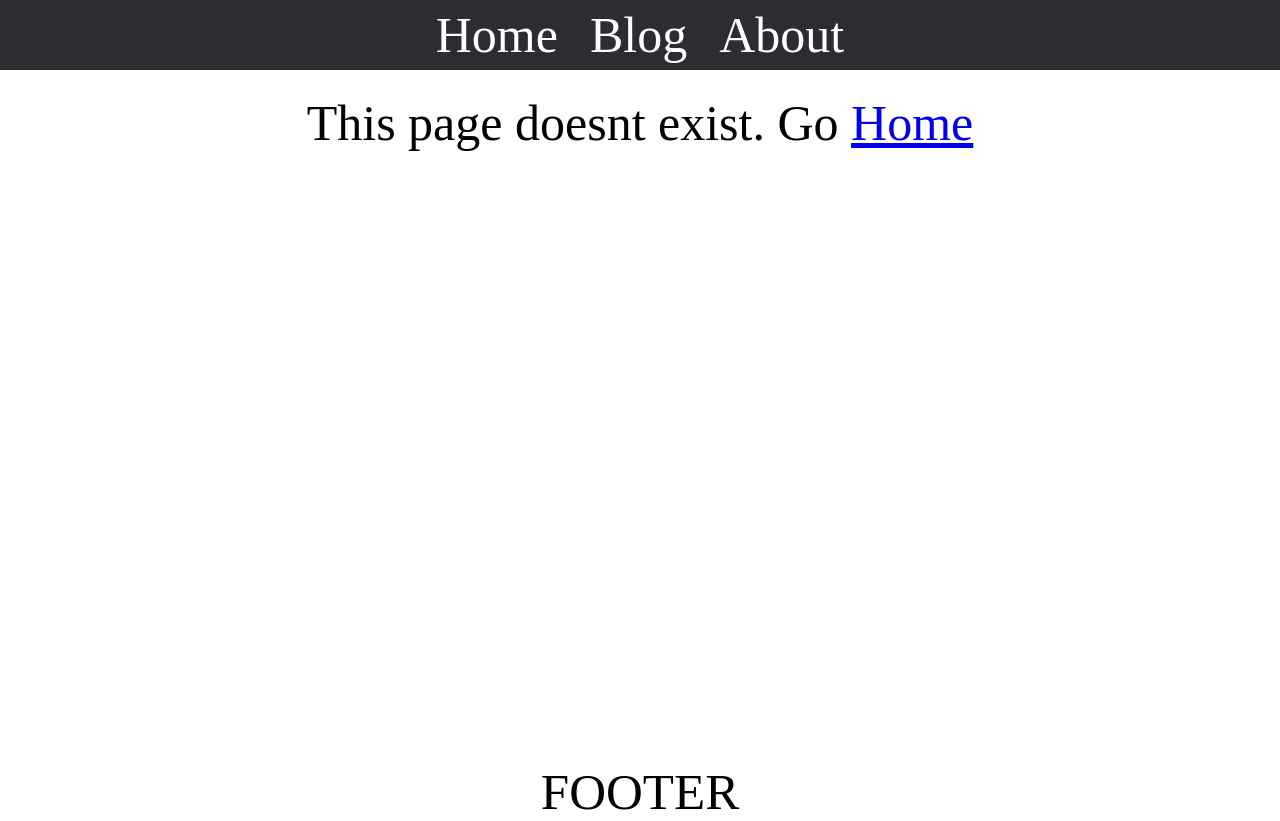
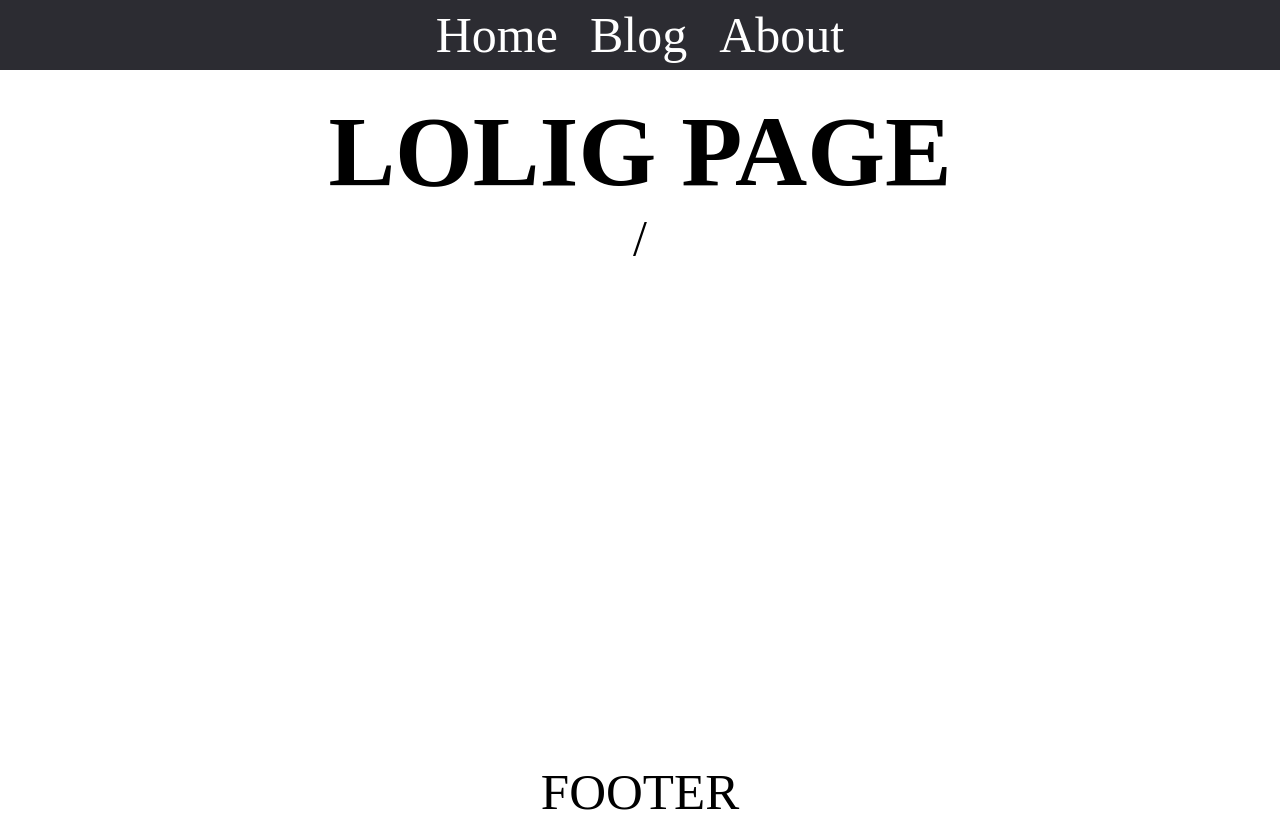
Before and after one commit to vladian95/router6, a React (Create React App) app: page /login in a window 1280 px wide. Built offline with nearby package versions, Linux system fonts and the light colour scheme.

Commit message:
logim page

```diff
--- a/src/App.jsx
+++ b/src/App.jsx
@@ -1,4 +1,4 @@
-import { Routes, Route } from 'react-router-dom';
+import { Routes, Route, Navigate } from 'react-router-dom';
 import Homepage from './pages/Homepage';
 import About from './pages/Aboutpage';
 import Blogpage from './pages/Blogpage';
@@ -7,6 +7,8 @@
 import Singlepage from './pages/Singlepage';
 import Notfoundpage from './pages/Notfoundpage';
 import Layout from './components/Layout';
+import Loginpage from './pages/Loginpage';
+import RequireAuth from './hoc/RequireAuth';
 
 import './App.css';
 
@@ -17,10 +19,19 @@
         <Route path="/" element={<Layout />}>
           <Route index path="/" element={<Homepage />} />
           <Route path="about" element={<About />} />
+          <Route path="about-us" element={<Navigate to="/about" replace />} />
           <Route path="posts" element={<Blogpage />} />
           <Route path="posts/:id" element={<Singlepage />} />
           <Route path="posts/:id/edit" element={<Editpost />} />
-          <Route path="posts/new" element={<Createpost />} />
+          <Route
+            path="posts/new"
+            element={
+              <RequireAuth>
+                <Createpost />
+              </RequireAuth>
+            }
+          />
+          <Route path="login" element={<Loginpage />} />
           <Route path="*" element={<Notfoundpage />} />
         </Route>
       </Routes>
--- /dev/null
+++ b/src/hoc/RequireAuth.jsx
@@ -0,0 +1,14 @@
+import { useLocation, Navigate } from 'react-router-dom';
+
+const RequireAuth = ({ children }) => {
+  const location = useLocation();
+  const auth = false;
+
+  if (!auth) {
+    return <Navigate to="/login" state={{ from: location }} />;
+  }
+
+  return children;
+};
+
+export default RequireAuth;
--- a/src/pages/Blogpage.jsx
+++ b/src/pages/Blogpage.jsx
@@ -1,8 +1,9 @@
 import { useState, useEffect } from 'react';
-import { Link } from 'react-router-dom';
+import { Link, useLocation } from 'react-router-dom';
 
 const Blogpage = () => {
   const [posts, setPosts] = useState([]);
+  console.log(useLocation());
 
   useEffect(() => {
     fetch('https://jsonplaceholder.typicode.com/posts')
@@ -13,6 +14,7 @@
   return (
     <div>
       <h1>Our news</h1>
+      <Link to="/posts/new">Add new post</Link>
       {posts.map((post) => (
         <Link key={post.id} to={`/posts/${post.id}`}>
           <li>{post.title}</li>
--- /dev/null
+++ b/src/pages/Loginpage.jsx
@@ -0,0 +1,16 @@
+import { useLocation, useNavigate } from 'react-router-dom';
+
+const Loginpage = () => {
+  const navigate = useNavigate();
+  const location = useLocation();
+
+  const fromPage = location.state?.from?.pathname || '/';
+  return (
+    <div>
+      <h1>LOLIG PAGE</h1>
+      {fromPage}
+    </div>
+  );
+};
+
+export default Loginpage;
```
